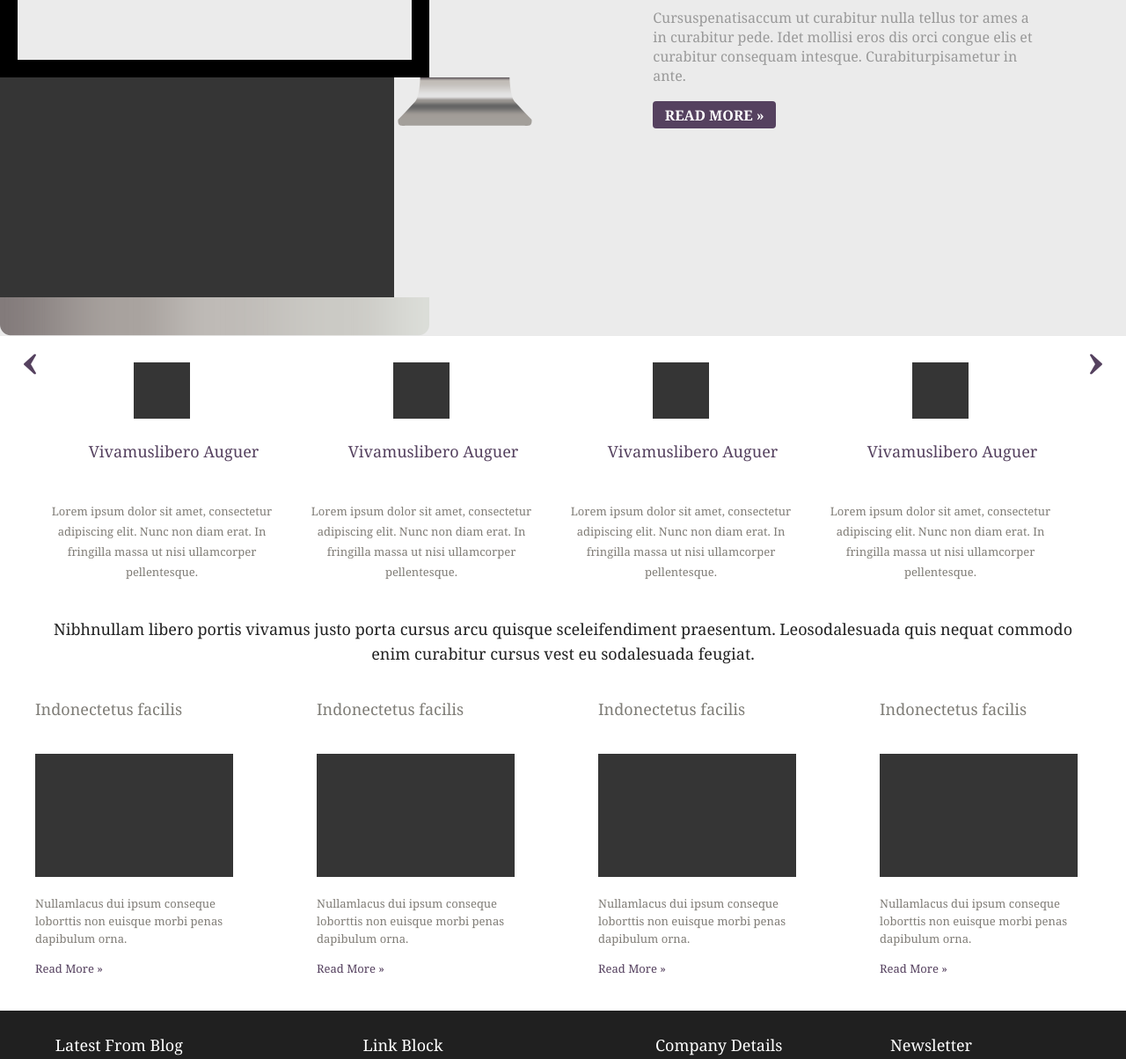
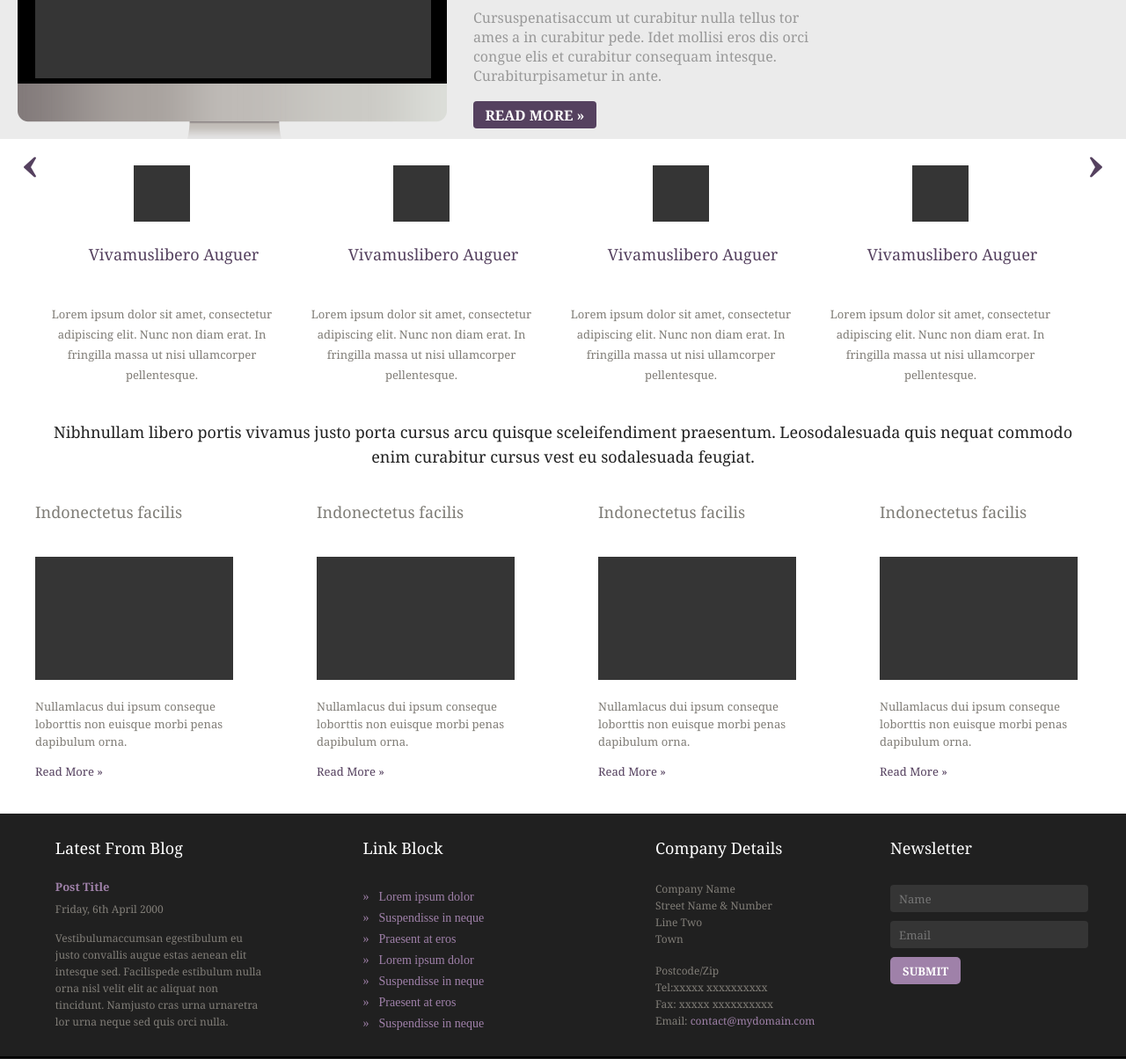
Before and after one commit to c0ral0vii/twomaket, a plain HTML site: page index.html in a window 1280 px wide. Shown: the part 371-1575 px from the top of the page at 88% size. Drawn offline with nearby package versions, Linux system fonts and the light colour scheme; a web font is replaced by a local one.

Commit message:
Update style.css

```diff
--- a/css/style.css
+++ b/css/style.css
@@ -176,21 +176,22 @@ body {
   line-height: 43px;
   font-weight: 400;
   color: #333333;
-  margin: 140px auto 28px 86px;
+  margin: 140px 100px 28px 88px;
 }
 .catchy-title .catchy-title-text p {
+  width: 400px;
   font-family: Georgia;
   font-size: 16px;
   line-height: 22px;
   font-weight: 400;
   color: #999999;
-  margin: 0 100px 18px 86px;
+  margin: 0 100px 18px 88px;
 }
 .catchy-title .catchy-title-text button {
   width: 140px;
   height: 31px;
   background-color: #55415f;
-  margin: 0 auto 0 86px;
+  margin: 0 100px auto 88px;
   text-decoration: none;
   font-family: Georgia;
   font-size: 16px;
@@ -202,20 +203,22 @@ body {
   color: #ffffff;
 }
 
-.imgs-p img {
+.imgs img {
   position: relative;
+  max-width: 500px;
 }
 
-.img, .imgs-p {
-  height: 340px;
+.imgs {
+  max-width: 450px;
+  max-height: 340px;
   margin: 20px 0 0 0;
 }
 
 .out-img-pc {
-  bottom: 270px;
+  bottom: 271px;
   left: 40px;
-  width: 448px;
-  height: 250px;
+  width: 450px;
+  height: 252px;
 }
 
 .bck-img-pc {
@@ -223,20 +226,35 @@ body {
 }
 
 .base-img-pc {
-  top: 42px;
-  right: 264px;
+  bottom: 223px;
+  left: 190px;
 }
 
 .bottom-img-pc {
-  bottom: 250px;
+  bottom: 320px;
   left: 20px;
 }
 
-@media screen and (max-width: 1115px) {
+@media screen and (max-width: 1200px) {
   .bottom-img-pc {
     bottom: 310px;
   }
 }
+@media screen and (min-width: 1716px) {
+  .out-img-pc {
+    bottom: 271px;
+    height: 252px;
+    width: 450px;
+  }
+
+  .bottom-img-pc {
+    bottom: 320px;
+  }
+}
+.container {
+  max-width: 1920px;
+}
+
 .slick-list {
   overflow: hidden;
 }
@@ -392,7 +410,10 @@ footer {
   margin: 0 0 0 24px;
 }
 .top-footer .footer-item-link .first {
-  margin: 32px 0 0 0;
+  margin: 30px 0 0 0;
+}
+.top-footer .footer-item-link a {
+  color: #9f80a9;
 }
 .top-footer .footer-item-link li {
   color: #9f80a9;
@@ -403,7 +424,7 @@ footer {
   margin: 0 11px 0 0;
   content: "»";
 }
-.top-footer .footer-item .first {
+.top-footer .footer-item .first-i {
   margin: 8px 0 14px 0;
 }
 .top-footer .footer-item p:last-child {
```
